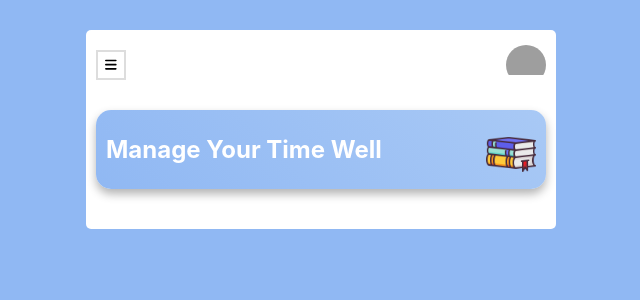
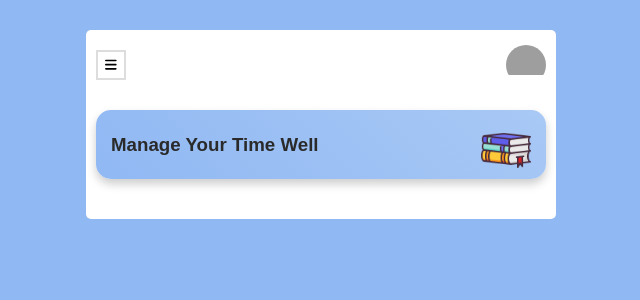
Before and after one commit to shafik720/To-do-app-with-React-Node-Mongodb, a React (Create React App) app: page / in a window 1280 px wide. Shown: the top 300 px of the page, without its empty margins (319-959 px from the left). Built offline with nearby package versions, Linux system fonts and the light colour scheme; grey boxes are pictures that could not be loaded.

Commit message:
header done

```diff
--- a/src/Components/Banner/Banner.css
+++ b/src/Components/Banner/Banner.css
@@ -6,12 +6,14 @@
     margin: 25px 0;
     /* width: 90%; */
     background: linear-gradient(45deg, #90B8F3, #8cb7f2c0);
-    padding: 5px 10px;
+    padding: 5px 15px;
     border-radius: 15px;
-    box-shadow: 0 5px 10px rgba(0,0,0,0.3);
+    box-shadow: 0 5px 10px rgba(0,0,0,0.2);
 }
-.banner-left h2{
+.banner-left h3{
     color: white;
+    /* font-weight: 600; */
+    color: #2a2a2a;
 }
 .banner-right img{
     width: 50px;
--- a/src/Components/Banner/Banner.js
+++ b/src/Components/Banner/Banner.js
@@ -6,7 +6,7 @@
     return (
         <div className='banner-div'>
             <div className="banner-left">
-                <h2>Manage Your Time Well</h2>
+                <h3>Manage Your Time Well</h3>
             </div>
             <div className="banner-right">
                 <img src={bookImg} alt="" />
--- a/src/index.css
+++ b/src/index.css
@@ -5,9 +5,15 @@
     sans-serif;
   -webkit-font-smoothing: antialiased;
   -moz-osx-font-smoothing: grayscale;
-
   background: #90B8F3;
 }
+
+@import url('https://fonts.googleapis.com/css2?family=Poppins:wght@100;200;300;400;500;600;700;800;900&display=swap');
+
+*{
+    font-family: 'Poppins', sans-serif;
+}
+
 
 code {
   font-family: source-code-pro, Menlo, Monaco, Consolas, 'Courier New',
```
